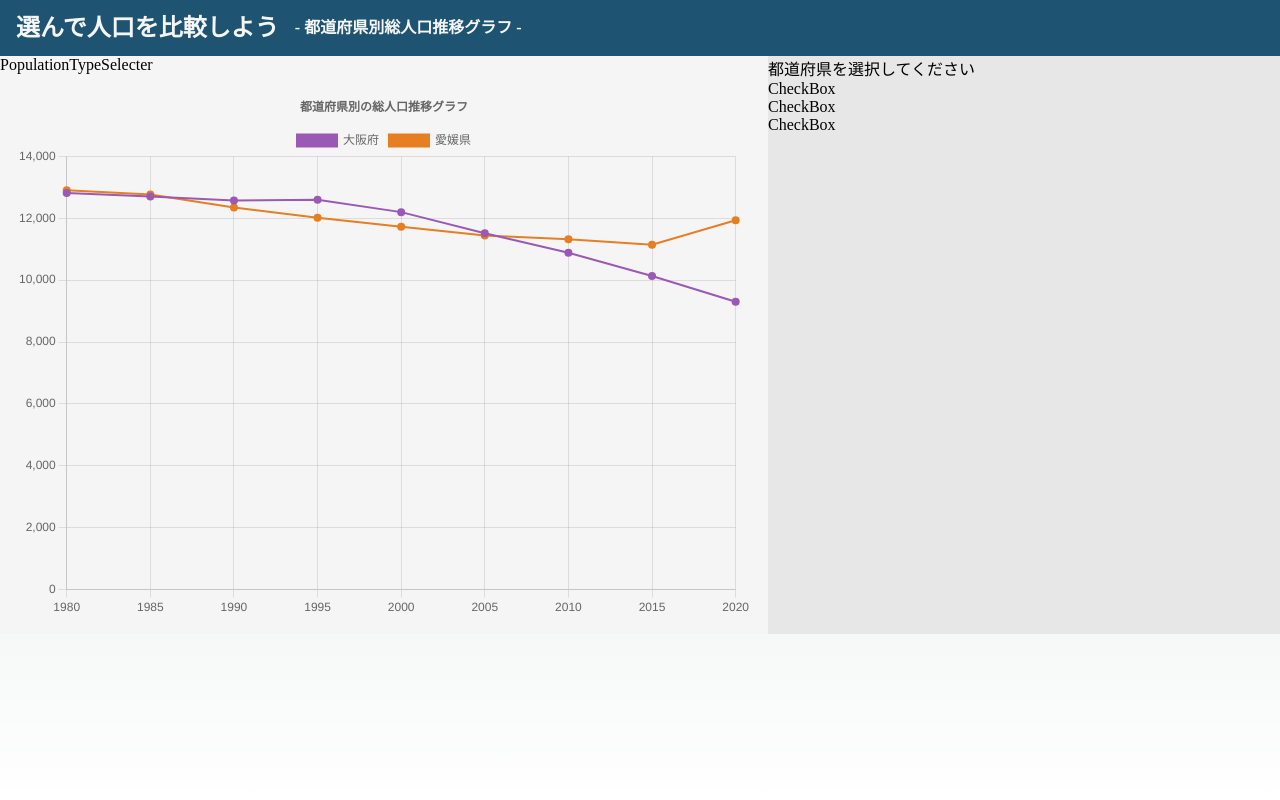
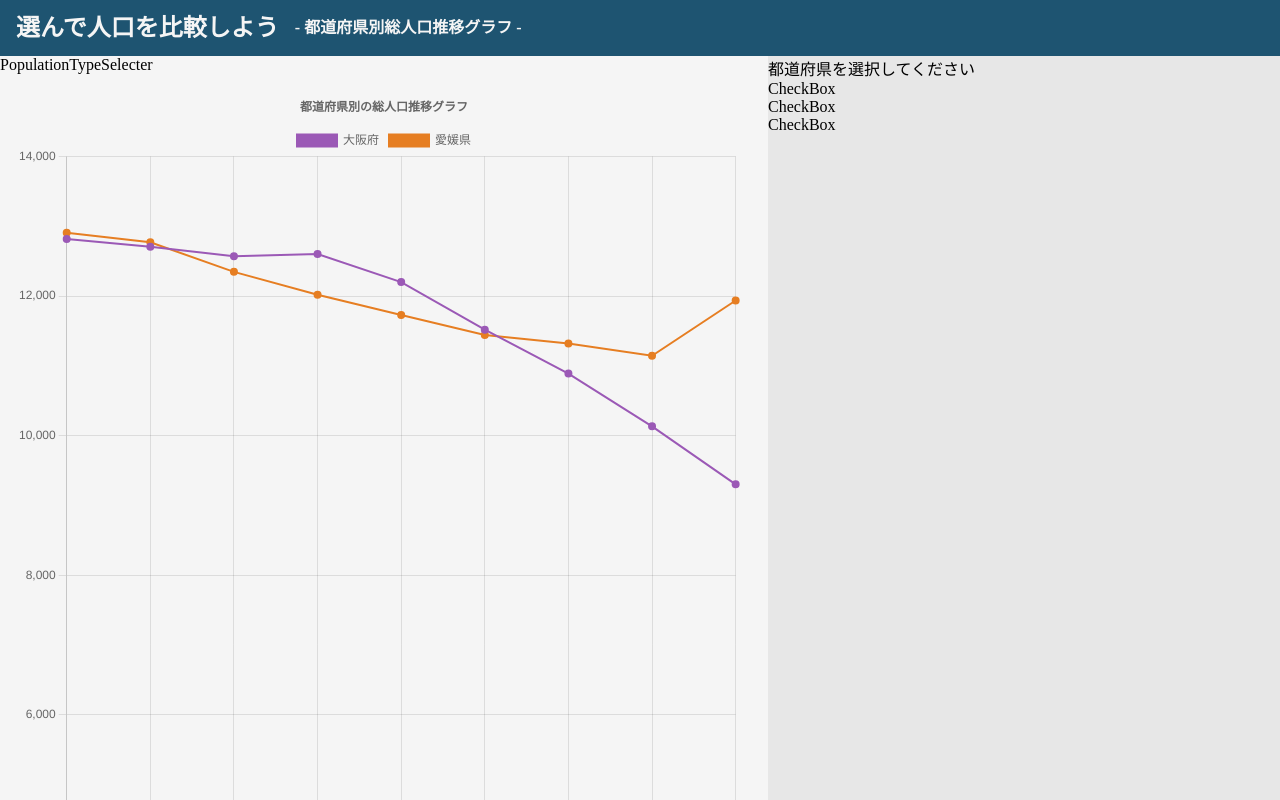
Before and after one commit to YukaChoco/population-graph, a Next.js app: page / in a window 1280 px wide. Shown: the top 800 px of the page. Built offline with nearby package versions, Linux system fonts and the light colour scheme; no server answers.

Commit message:
headerをabsoluteに修正、containerはrelativeに

```diff
--- a/src/styles/Header.module.css
+++ b/src/styles/Header.module.css
@@ -1,6 +1,9 @@
 .header {
   width: 100vw;
   background: #1e5471;
+  position: absolute;
+  top: 0px;
+  left: 0px;
 }
 
 .h1 {
--- a/src/styles/Home.module.css
+++ b/src/styles/Home.module.css
@@ -1,10 +1,10 @@
 .container {
-  min-height: 100vh;
+  position: relative;
 }
 
 .main {
-  min-height: 100%;
-  top: 0px;
+  min-height: 100vh;
+  padding-top: calc(32px + 1.5rem);
   background: #f5f5f5;
   display: grid;
   grid-template-columns: none;
```
